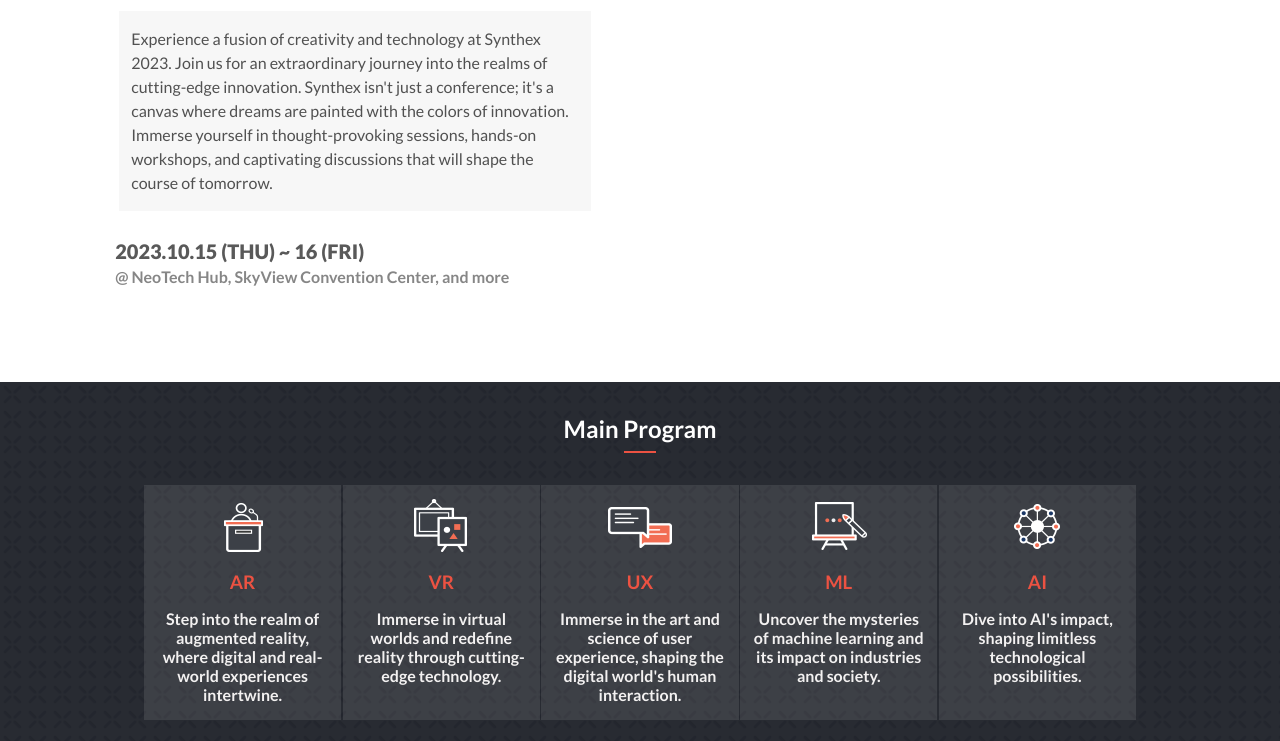
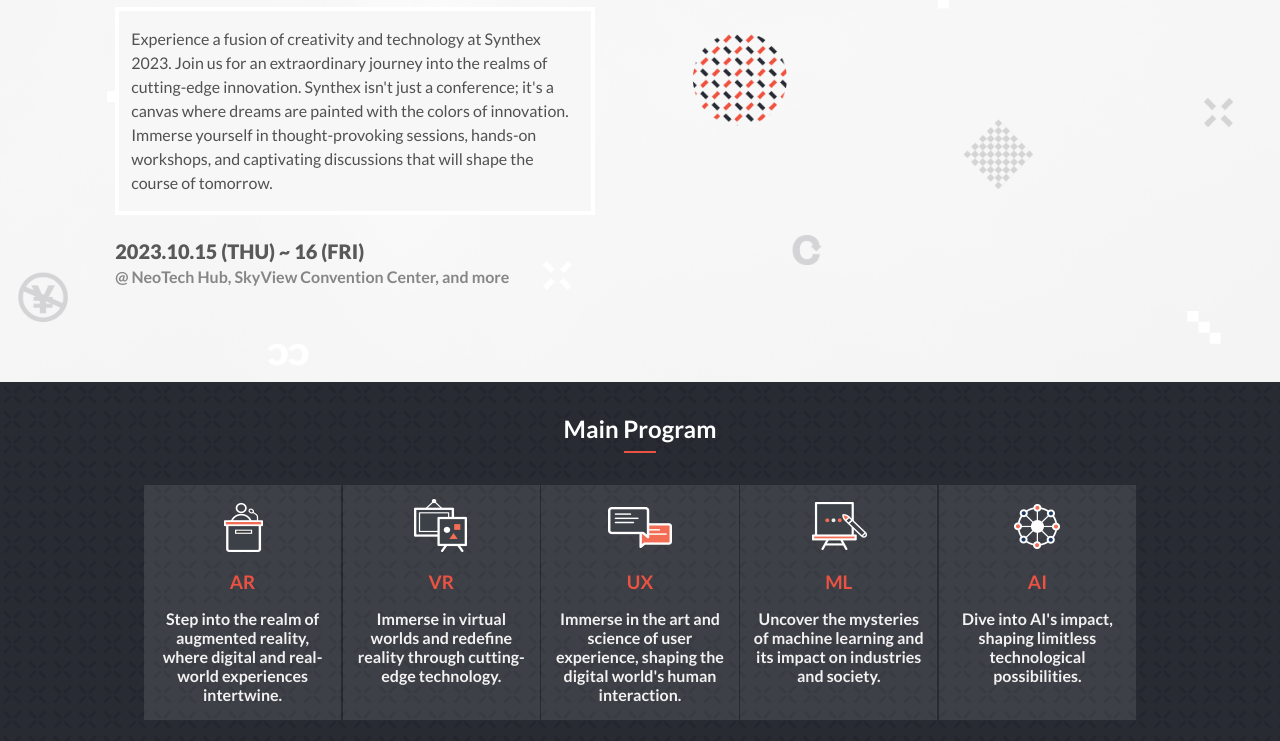
Before and after one commit to IsaMarvin/Synthex, a website: page index.html in a window 1280 px wide. Shown: the part 400-1141 px from the top of the page. Drawn offline with Linux system fonts and the light colour scheme; the site is published under a folder, as on GitHub Pages, so addresses that start at the root find nothing.

Commit message:
Fix images path for deployment

```diff
--- a/css/shared.css
+++ b/css/shared.css
@@ -208,7 +208,7 @@ li {
   }
 
   .hero {
-    background-image: url(/images/bgDesktop.png);
+    background-image: url(../images/bgDesktop.png);
     background-position: center center;
     background-size: cover;
     margin: 0;
```
